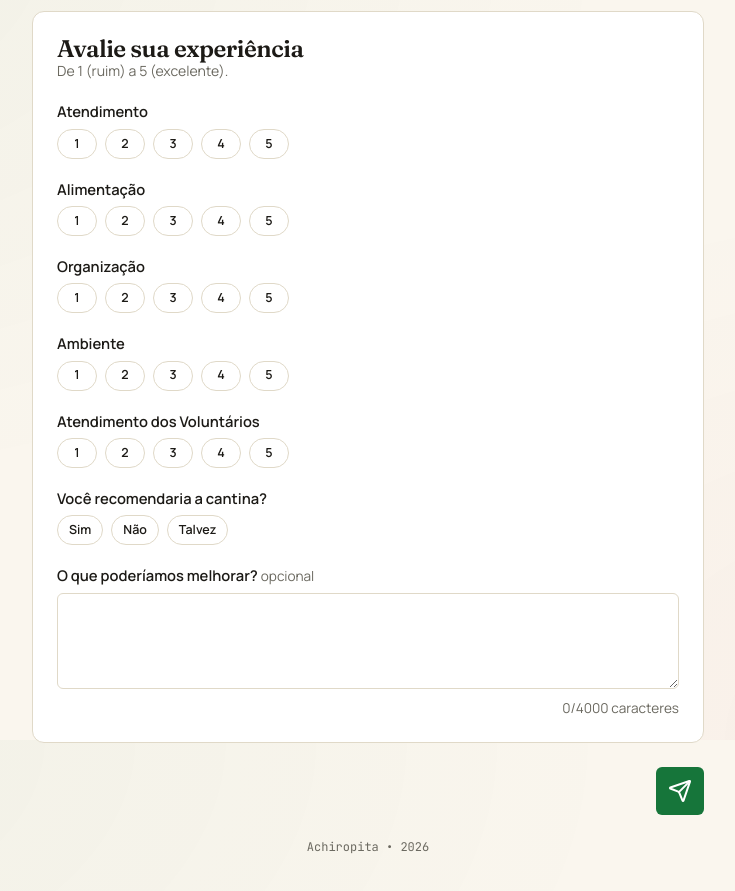
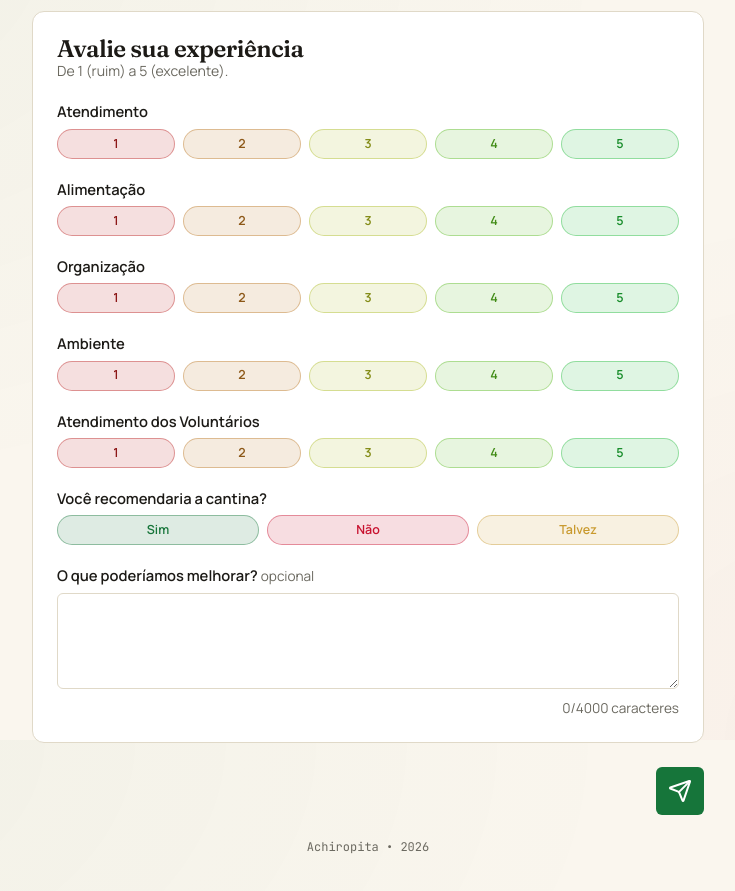
Before and after one commit to pgennari/pessoal-achiropita, a React (Vite) app: page /cantina/pesquisa in a window 1280 px wide. Shown: the part 860-1751 px from the top of the page, without its empty margins (272-1007 px from the left). Built offline with nearby package versions, Linux system fonts and the light colour scheme; no server answers.

Commit message:
feat: enhance CantinaPesquisaPublico with dynamic color styling for ratings and recommendations

```diff
--- a/src/pages/CantinaPesquisaPublico.tsx
+++ b/src/pages/CantinaPesquisaPublico.tsx
@@ -16,10 +16,20 @@ const CRITERIOS: { chave: keyof NotasPesquisa; rotulo: string }[] = [
 
 const NOTAS: NotaPesquisa[] = [1, 2, 3, 4, 5];
 
-const OPCOES_RECOMENDARIA: { valor: RecomendariaCantina; rotulo: string }[] = [
-  { valor: "Sim", rotulo: "Sim" },
-  { valor: "Nao", rotulo: "Não" },
-  { valor: "Talvez", rotulo: "Talvez" },
+// Matiz 0 (vermelho) a 130 (verde) conforme a nota aumenta.
+// Mesma escala de corNotaConvidar em AvaliacaoPublico.tsx.
+function matizNota(nota: NotaPesquisa): number {
+  return Math.round(((nota - 1) / (NOTAS.length - 1)) * 130);
+}
+
+const OPCOES_RECOMENDARIA: {
+  valor: RecomendariaCantina;
+  rotulo: string;
+  cor: string;
+}[] = [
+  { valor: "Sim", rotulo: "Sim", cor: "#16753A" },
+  { valor: "Nao", rotulo: "Não", cor: "#C8102E" },
+  { valor: "Talvez", rotulo: "Talvez", cor: "#C99A2E" },
 ];
 
 const EMAIL_RE = /^[^\s@]+@[^\s@]+\.[^\s@]+$/;
@@ -334,18 +344,31 @@ export function CantinaPesquisaPublico() {
                 <div key={criterio.chave}>
                   <p className="input-label">{criterio.rotulo}</p>
                   <div
-                    className="flex flex-wrap gap-2"
+                    className="grid grid-cols-5 gap-2"
                     role="radiogroup"
                     aria-label={criterio.rotulo}
                   >
                     {NOTAS.map((nota) => {
                       const selecionado = notas[criterio.chave] === nota;
+                      const m = matizNota(nota);
                       return (
                         <label
                           key={nota}
-                          className={`filtro-chip w-10 justify-center ${
-                            selecionado ? "filtro-chip-ativo" : "filtro-chip-inativo"
+                          className={`filtro-chip justify-center border ${
+                            selecionado ? "text-white" : ""
                           }`}
+                          style={
+                            selecionado
+                              ? {
+                                  backgroundColor: `hsl(${m} 72% 42%)`,
+                                  borderColor: `hsl(${m} 72% 42%)`,
+                                }
+                              : {
+                                  backgroundColor: `hsl(${m} 72% 42% / 0.14)`,
+                                  borderColor: `hsl(${m} 72% 42% / 0.4)`,
+                                  color: `hsl(${m} 72% 32%)`,
+                                }
+                          }
                         >
                           <input
                             type="radio"
@@ -374,7 +397,7 @@ export function CantinaPesquisaPublico() {
               <div>
                 <p className="input-label">Você recomendaria a cantina?</p>
                 <div
-                  className="flex flex-wrap gap-2"
+                  className="grid grid-cols-3 gap-2"
                   role="radiogroup"
                   aria-label="Recomendaria a cantina"
                 >
@@ -383,9 +406,18 @@ export function CantinaPesquisaPublico() {
                     return (
                       <label
                         key={opcao.valor}
-                        className={`filtro-chip ${
-                          selecionado ? "filtro-chip-ativo" : "filtro-chip-inativo"
+                        className={`filtro-chip justify-center border ${
+                          selecionado ? "text-white" : ""
                         }`}
+                        style={
+                          selecionado
+                            ? { backgroundColor: opcao.cor, borderColor: opcao.cor }
+                            : {
+                                backgroundColor: `${opcao.cor}24`,
+                                borderColor: `${opcao.cor}66`,
+                                color: opcao.cor,
+                              }
+                        }
                       >
                         <input
                           type="radio"
```
